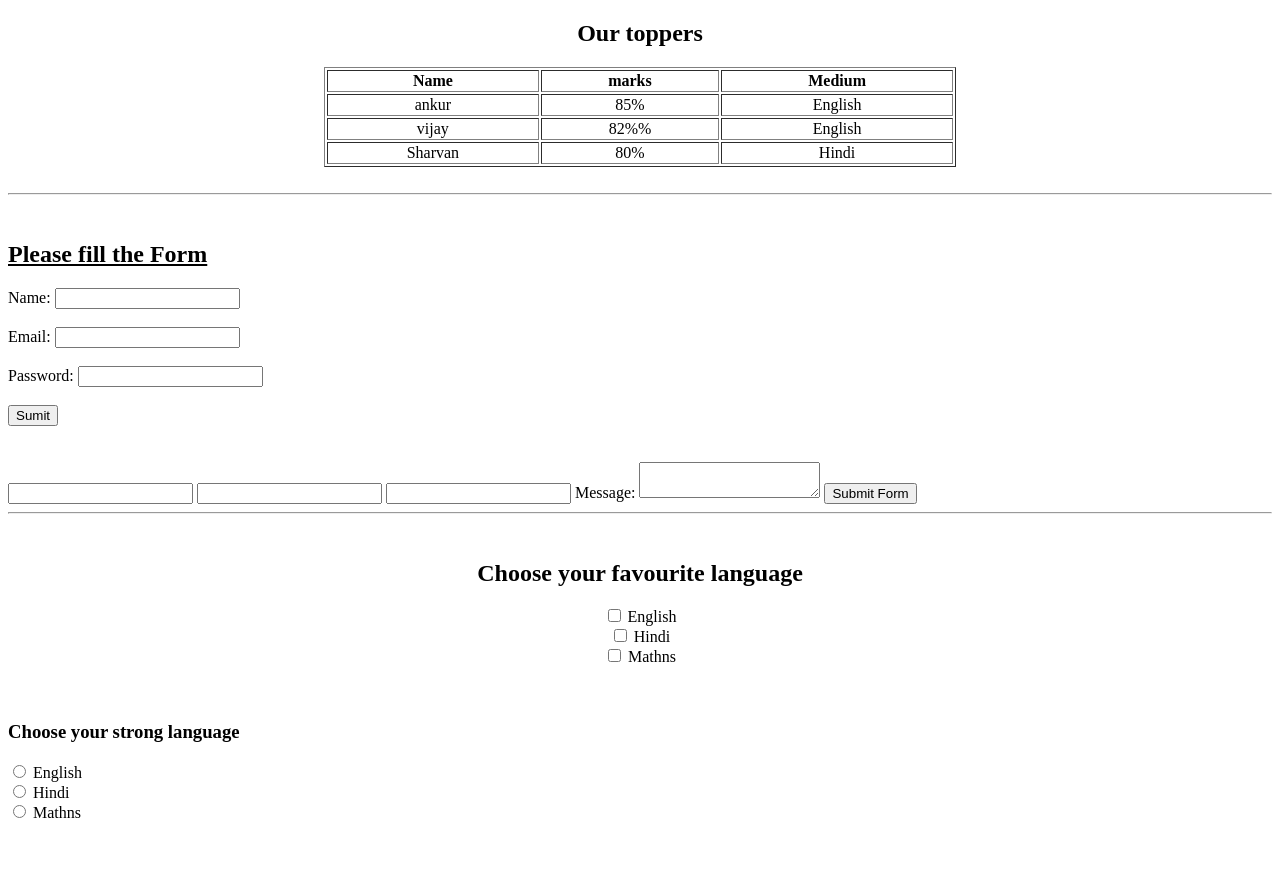
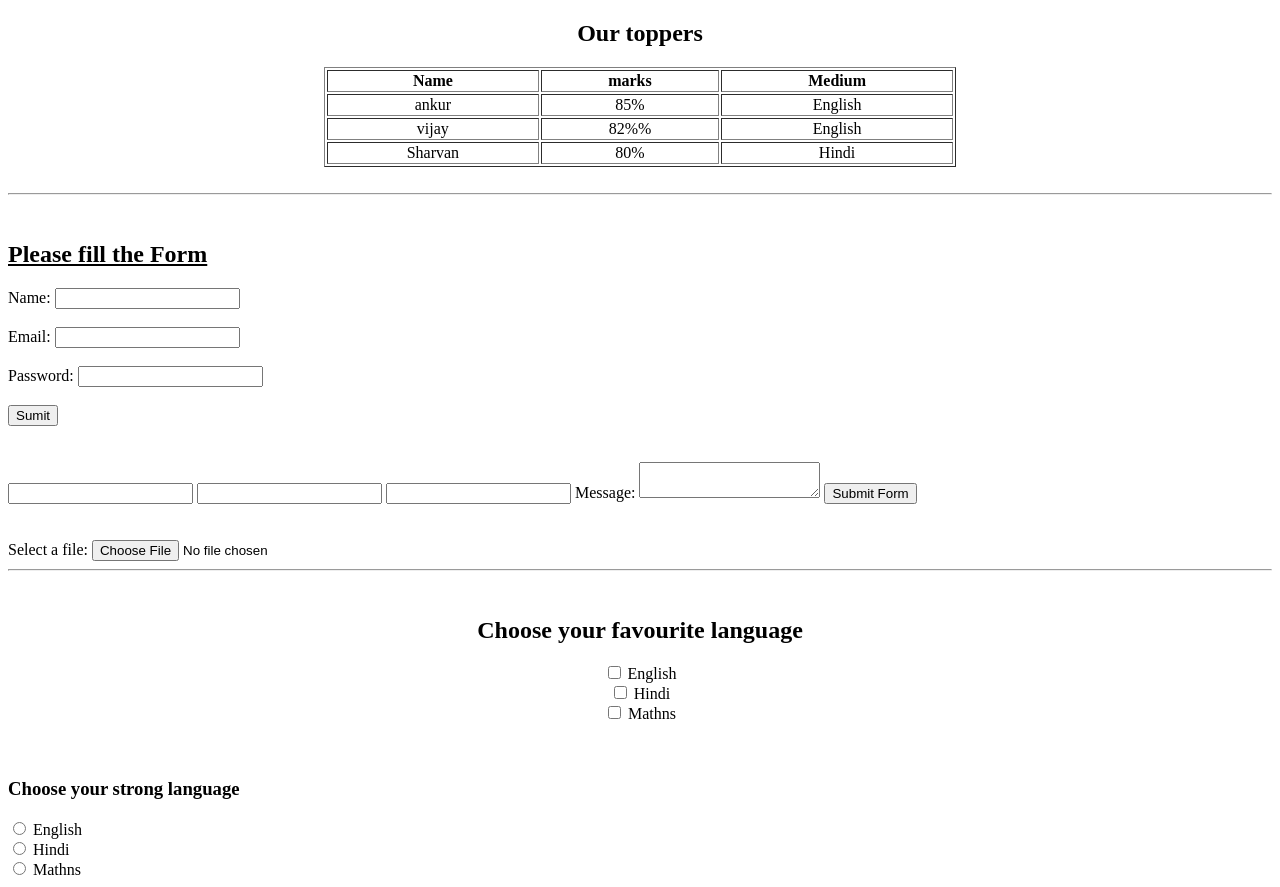
Before and after one commit to vikasshukla-webdev/form-and-table-only-html, a plain HTML site: page index.html in a window 1280 px wide. Before the commit the page ends 830 px from the top, so only its background shows below. Drawn offline with Linux system fonts and the light colour scheme.

Commit message:
Update index.html

```diff
--- a/index.html
+++ b/index.html
@@ -109,6 +109,10 @@
     <button type="submit">Submit Form</button>
 
 </form>
+<br>
+<br>
+<label for="myfile">Select a file:</label>
+<input type="file" id="myfile" name="myfile">
 <hr><br>
 
 <center>
```
